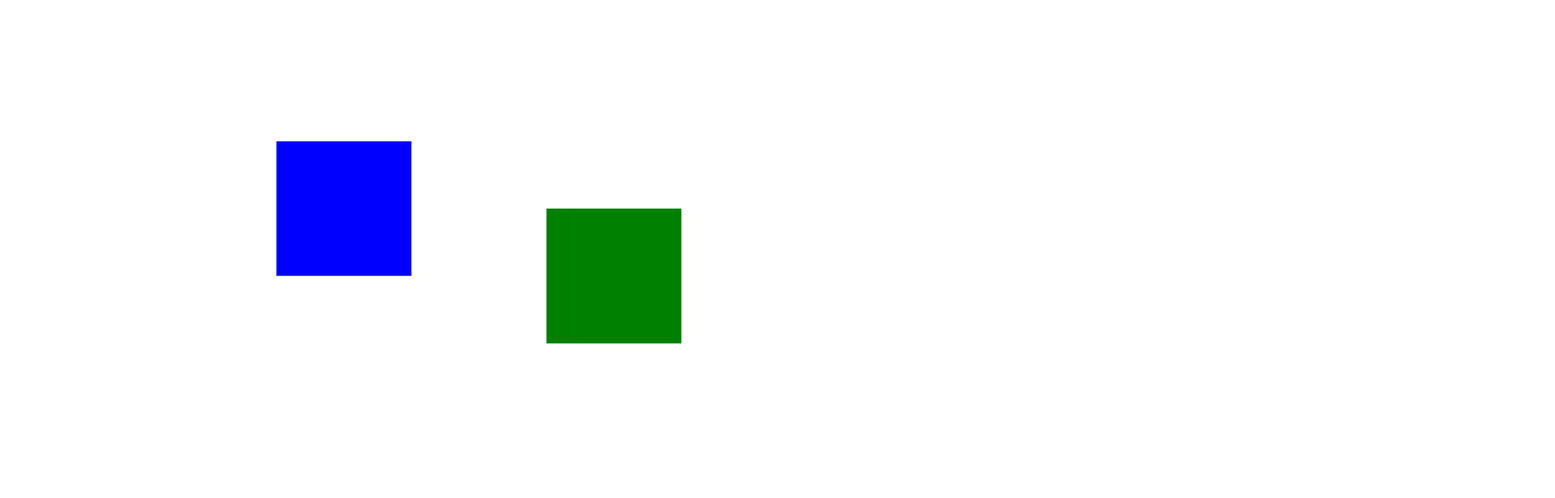
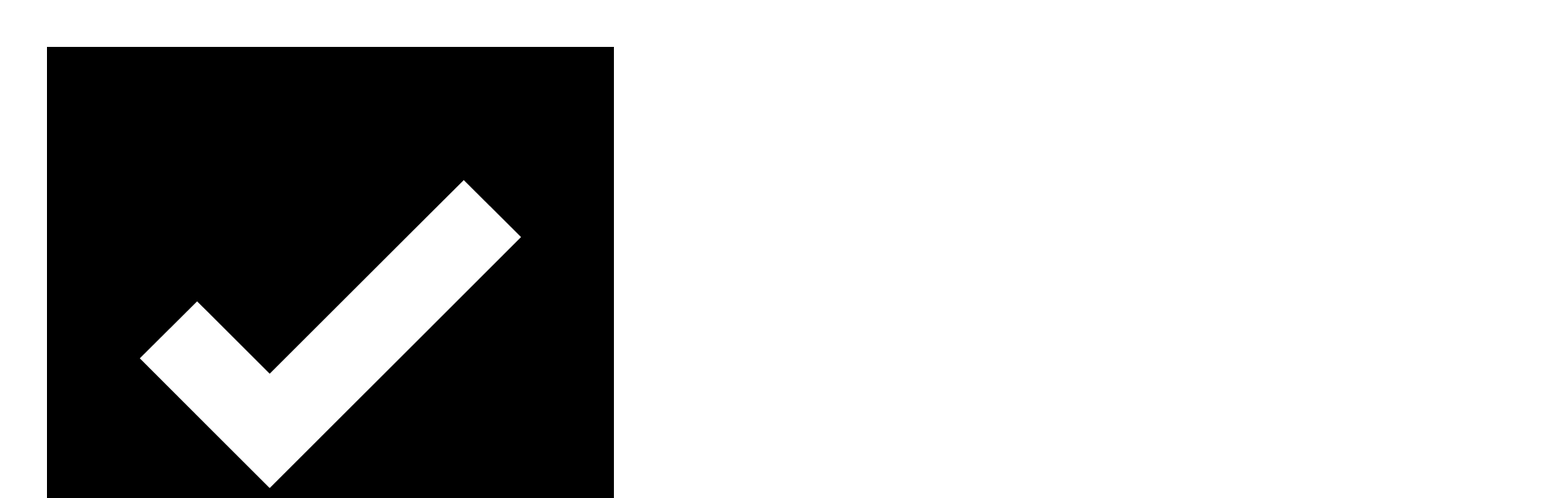
Before and after one commit to noname27cloud/mapSVG, a plain HTML site: page index.html in a window 1280 px wide. Shown: the top 616 px of the page at 81% size, 1920 px wide, since content can reach past the window. Drawn offline with Linux system fonts and the light colour scheme.

Commit message:
continue

```diff
--- a/index.html
+++ b/index.html
@@ -25,13 +25,22 @@
 
 <body>
 
-    <svg width="2000" height="1000" viewBox="0 0 1000 600">
+    <!-- <svg width="2000" height="1000" viewBox="0 0 1000 600">
         <path id="almaty" d="M100,100 L200,100 L200,200 L100,200 Z" fill="blue" data-name="Атырау"
             data-population="1.9 млн"></path>
 
         <path id="astana" d="M300,150 L400,150 L400,250 L300,250 Z" fill="green" data-name="Астана"
             data-population="1.2 млн"></path>
-    </svg>
+    </svg> -->
+    <svg width="800px" height="800px" viewBox="0 0 16 16" fill="none" xmlns="http://www.w3.org/2000/svg">
+
+        <g id="SVGRepo_bgCarrier" stroke-width="0"/>
+
+        <g id="SVGRepo_tracerCarrier" stroke-linecap="round" stroke-linejoin="round"/>
+
+        <g id="SVGRepo_iconCarrier"> <path fill-rule="evenodd" clip-rule="evenodd" d="M15 1H1V15H15V1ZM12.7071 5.70711L11.2929 4.29289L6.5 9.08579L4.70711 7.29289L3.29289 8.70711L6.5 11.9142L12.7071 5.70711Z" fill="#000000"/> </g>
+
+        </svg>
 
     <div id="tooltip"></div>
 
```
Also changed, not shown: assets/square-checkmark-svgrepo-com.svg (added).
